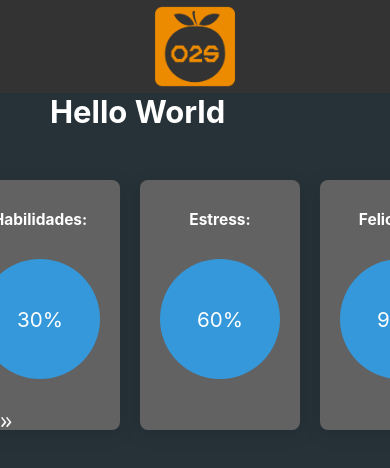
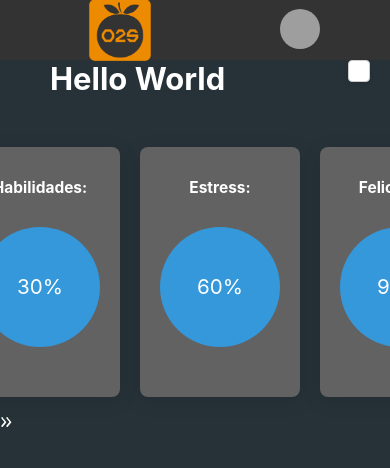
Before and after one commit to PedroMarquesN/compositionpattern, a React (Create React App) app: page / in a window 390 px wide. Shown: the top 468 px of the page. Built offline with nearby package versions, Linux system fonts and the light colour scheme; grey boxes are pictures that could not be loaded.

Commit message:
Refactor Sidebar component to improve responsiveness and add toggle functionality

```diff
--- a/src/App.tsx
+++ b/src/App.tsx
@@ -1,10 +1,10 @@
 import React, { useState } from "react";
 import styled from "styled-components";
 import Sidebar from "./layout/Sidebar";
-import Navbar from "./layout/Topside";
 import ContentContainer from "./layout/Home";
 import Sisdebar from "./layout/Sidebar/Sisdebar";
-
+import ImagemLogo from "./assets/logo.png"
+import Navbar from "./layout/Topside";
 
 
 
@@ -19,7 +19,12 @@ function App() {
 
   return (
     <>
-    <Navbar />
+    <Navbar Logo={ImagemLogo}
+    children=
+    {<div />}
+    profileIconSrc="default_icon_src.png"
+    dropdownContent=
+    {<div />} />
     <Sisdebar open={sidebarOpen} onToggle={handleSidebarClick} />
     <ContentContainer open={sidebarOpen} />
   </>
--- a/src/components/Card/CountCard.tsx
+++ b/src/components/Card/CountCard.tsx
@@ -2,64 +2,17 @@ import React, { useEffect, useState } from 'react';
 import { motion } from 'framer-motion';
 import styled from 'styled-components';
 import { FiArrowUp, FiArrowDown } from 'react-icons/fi';
+import { Ball, CardContainer, Name } from './style';
+import { ArrowDownIcon, ArrowUpIcon } from 'lucide-react';
 
 interface CountCardProps {
   value: number;
   name: string;
 }
 
-const CardContainer = styled.div`
-  display: flex;
-  align-items: center;
-  justify-content: center;
-  flex-direction: column;
-  border-radius: 8px;
-  width: 250px;
-  height: 250px;
-  background: #636262;
-  box-shadow: 0px 4px 20px rgba(0, 0, 0, 0.1);
-  padding: 20px;
-`;
 
-const Ball = styled.div`
-  width: 120px;
-  height: 120px;
-  border-radius: 50%;
-  background-color: #3498db;
-  display: flex;
-  justify-content: center;
-  align-items: center;
-  color: white;
-  font-size: 2rem;
-  margin: 20px 0;
-  position: relative;
-`;
 
-const Name = styled.h2`
-  color: #fff;
-  font-size: 1.5rem;
-  margin-bottom: 10px;
-`;
 
-const IconWrapper = styled.div`
-  display: flex;
-  align-items: center;
-  justify-content: center;
-`;
-
-const ArrowUpIcon = styled(FiArrowUp)`
-  color: green;
-  font-size: 2.5rem;
-  position: absolute;
-  bottom: -30px;
-`;
-
-const ArrowDownIcon = styled(FiArrowDown)`
-  color: red;
-  font-size: 2.5rem;
-  position: absolute;
-  bottom: -30px;
-`;
 
 const CountCard: React.FC<CountCardProps> = ({ value, name }) => {
   const [count, setCount] = useState(0);
--- /dev/null
+++ b/src/components/Card/style.ts
@@ -0,0 +1,55 @@
+import { FiArrowDown, FiArrowUp } from "react-icons/fi";
+import styled from "styled-components";
+
+export const CardContainer = styled.div`
+  display: flex;
+  align-items: center;
+  justify-content: center;
+  flex-direction: column;
+  border-radius: 8px;
+  width: 250px;
+  height: 250px;
+  background: #636262;
+  box-shadow: 0px 4px 20px rgba(0, 0, 0, 0.1);
+  padding: 20px;
+`;
+
+export const Ball = styled.div`
+  width: 120px;
+  height: 120px;
+  border-radius: 50%;
+  background-color: #3498db;
+  display: flex;
+  justify-content: center;
+  align-items: center;
+  color: white;
+  font-size: 2rem;
+  margin: 20px 0;
+  position: relative;
+`;
+
+export const Name = styled.h2`
+  color: #fff;
+  font-size: 1.5rem;
+  margin-bottom: 10px;
+`;
+
+export const IconWrapper = styled.div`
+  display: flex;
+  align-items: center;
+  justify-content: center;
+`;
+
+const ArrowUpIcon = styled(FiArrowUp)`
+  color: green;
+  font-size: 2.5rem;
+  position: absolute;
+  bottom: -30px;
+`;
+
+export const ArrowDownIcon = styled(FiArrowDown)`
+  color: red;
+  font-size: 2.5rem;
+  position: absolute;
+  bottom: -30px;
+`;
--- a/src/layout/Sidebar/SidebarIcon.tsx
+++ b/src/layout/Sidebar/SidebarIcon.tsx
@@ -1,12 +1,10 @@
 import { FC } from "react";
 import { ArrowLeftIcon, ArrowRightIcon } from "../../assets/arrows";
 import { IconContainer } from "./style";
+import { SidebarIconProps } from "../../@types/Sidebar";
 
 
-interface SidebarIconProps {
-  open: boolean;
-  onClick: () => void;
-}
+
 
 const SidebarIcon: FC<SidebarIconProps> = ({ open, onClick }) => (
     <IconContainer open={open} onClick={onClick}>
--- a/src/layout/Sidebar/SidebarItem.tsx
+++ b/src/layout/Sidebar/SidebarItem.tsx
@@ -1,12 +1,8 @@
 import { FC } from "react";
 import { MenuItem } from "./style";
+import { SidebarItemProps } from "../../@types/Sidebar";
 
-interface SidebarItemProps {
-    icon: React.ComponentType<{ size: number }>;
-    label: string;
-    open: boolean;
-    onClick?: () => void;
-}
+
 
 
 const SidebarItem: FC<SidebarItemProps> = ({icon: Icon, label, open}) => (
--- a/src/layout/Sidebar/SidebarMenu.tsx
+++ b/src/layout/Sidebar/SidebarMenu.tsx
@@ -2,10 +2,8 @@ import { FC } from "react";
 import { itemsMenu } from "./itemsMenu";
 import SidebarItem from "./SidebarItem";
 import { SidebarContainer } from "./style";
+import { SidebarMenuProps } from "../../@types/Sidebar";
 
-interface SidebarMenuProps {
-  open: boolean;
-}
 
 const SidebarMenu:FC<SidebarMenuProps> = ({ open }) => (
     <SidebarContainer open={open}>
--- a/src/layout/Sidebar/index.tsx
+++ b/src/layout/Sidebar/index.tsx
@@ -4,13 +4,9 @@ import { FiHome, FiSettings } from 'react-icons/fi';
 import { ArrowLeftIcon, ArrowRightIcon } from '../../assets/arrows';
 import { itemsMenu } from './itemsMenu';
 import { IconContainer, MenuItem, SidebarContainer } from './style';
+import { SidebarProps } from '../../@types/Sidebar';
 
 
-
-interface SidebarProps {
-  open: boolean,
-  onToggle: () => void
-}
 
 const Sidebar: React.FC<SidebarProps> = ({ open, onToggle }) => {
   return (
--- /dev/null
+++ b/src/layout/Topside/Logo.tsx
@@ -0,0 +1,9 @@
+import styled from "styled-components";
+
+const Logo = styled.img`
+  width: 100px;
+`;
+
+
+
+export const LogoComponent: React.FC<{ src: string }> = ({ src }) => <Logo src={src} alt="Logo" />;
--- a/src/layout/Topside/index.tsx
+++ b/src/layout/Topside/index.tsx
@@ -1,20 +1,59 @@
-import React from 'react';
+import React, { ReactNode } from 'react';
 import styled from 'styled-components';
-import { FiHome, FiSettings } from 'react-icons/fi';
-import { Logo, NavbarContainer } from './style';
-import ImgLogo from "../../assets/logo.png"
+import { LogoComponent } from './Logo';
+
+const Logo = styled.img`
+  width: 100px;
+`;
+
+const NavbarContainer = styled.nav`
+  background-color: #333;
+  color: #fff;
+  display: flex;
+  margin: 0 auto;
+  justify-content: space-around;
+  align-items: center;
+  padding: 0 20px;
+  height: 60px;
+`;
+
+const ProfileIcon = styled.img`
+  width: 40px;
+  height: 40px;
+  border-radius: 50%;
+  margin-left: 10px;
+`;
+
+export const Dropdown = styled.div`
+  position: absolute;
+  top: 60px;
+  right: 20px;
+  background-color: #fff;
+  border: 1px solid #ccc;
+  border-radius: 4px;
+  box-shadow: 0 2px 4px rgba(0, 0, 0, 0.1);
+  padding: 10px;
+`;
+
 
 interface NavbarProps {
-
+  children: ReactNode;
+  profileIconSrc: string;
+  dropdownContent: ReactNode;
+  Logo: string;
 }
 
-
-const Navbar: React.FC<NavbarProps> = () => {
+const Navbar: React.FC<NavbarProps> = ({ children, profileIconSrc, dropdownContent, Logo }) => {
   return (
-    <NavbarContainer >
-      <Logo src={ImgLogo} alt="Logo Image"/>
+    <NavbarContainer>
+      <LogoComponent src={Logo} />
+      <div>
+        <ProfileIcon src={profileIconSrc} alt="Profile Icon" />
+        <Dropdown>{dropdownContent}</Dropdown>
+      </div>
     </NavbarContainer>
   );
 };
 
+
 export default Navbar;
```
Also changed, not shown: src/@types/Sidebar.ts (+18 -0 lines).
